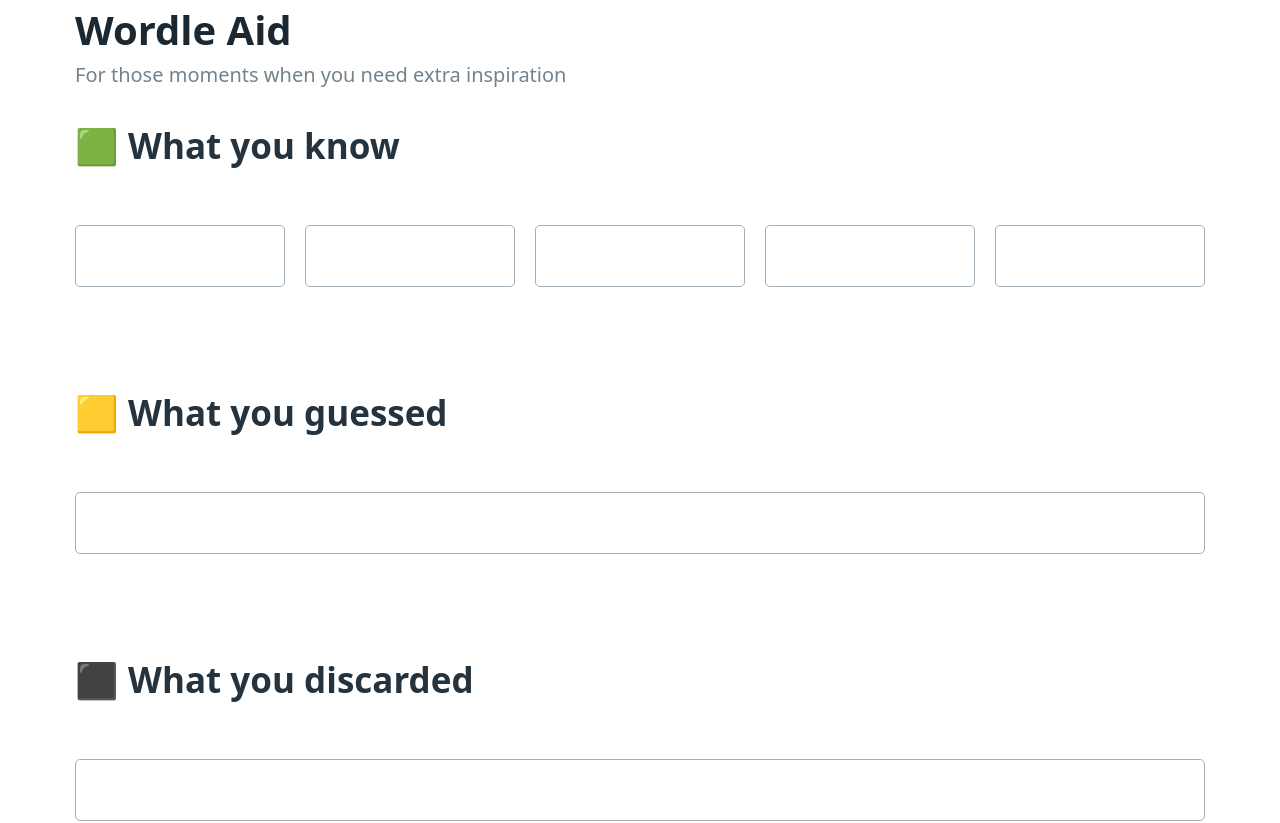
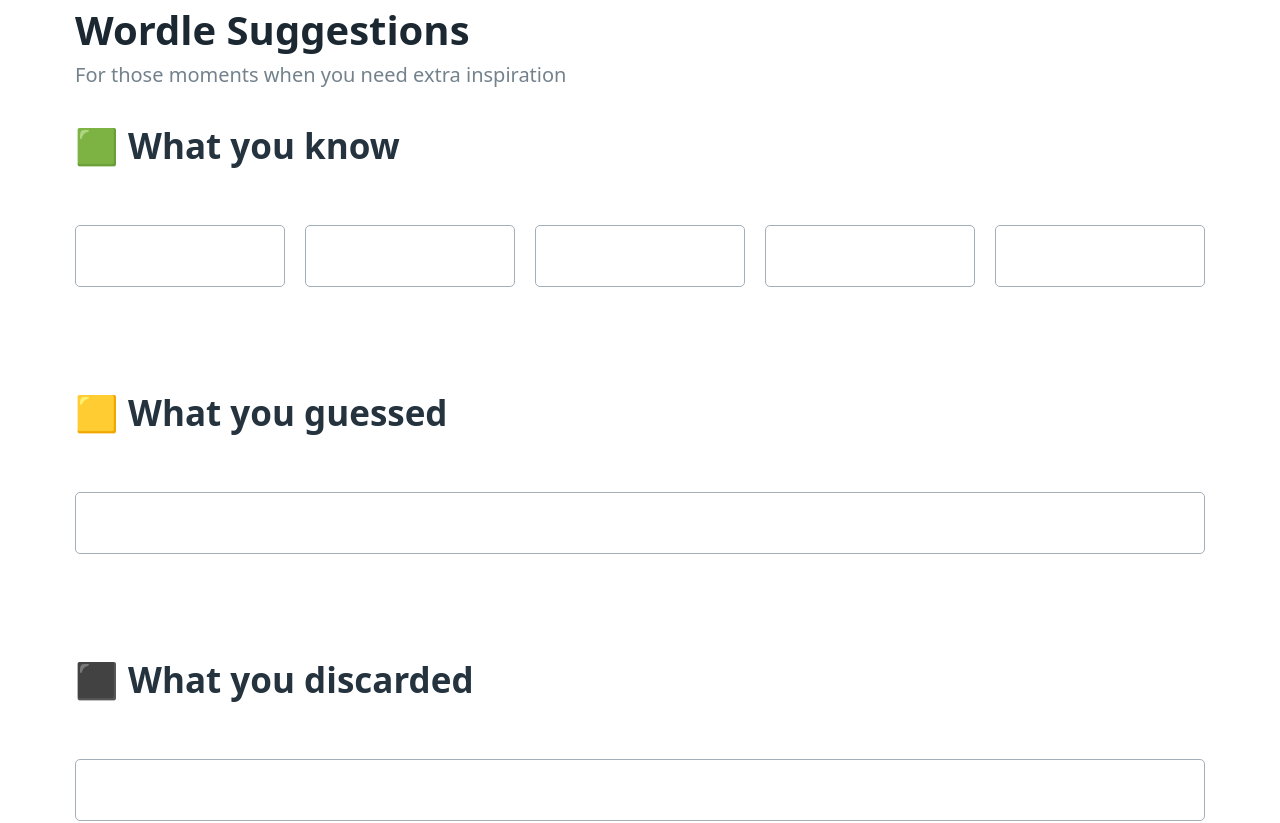
Before and after one commit to threkk/wordle-suggestions, a React (Vite) app: page / in a window 1280 px wide. Shown: the top 823 px of the page. Built offline with nearby package versions, Linux system fonts and the light colour scheme.

Commit message:
chore: small renaming

```diff
--- a/package.json
+++ b/package.json
@@ -1,6 +1,6 @@
 {
-  "name": "wordle-aid",
-  "version": "0.0.0",
+  "name": "wordle-suggestions",
+  "version": "1.0.0",
   "scripts": {
     "dev": "vite",
     "build": "tsc && vite build",
--- a/src/App.tsx
+++ b/src/App.tsx
@@ -39,7 +39,7 @@
     <>
       <header className='container'>
         <hgroup>
-          <h1>Wordle Aid</h1>
+          <h1>Wordle Suggestions</h1>
           <h2>For those moments when you need extra inspiration</h2>
         </hgroup>
       </header>
```
Also changed, not shown: src/favicon.svg (deleted).
